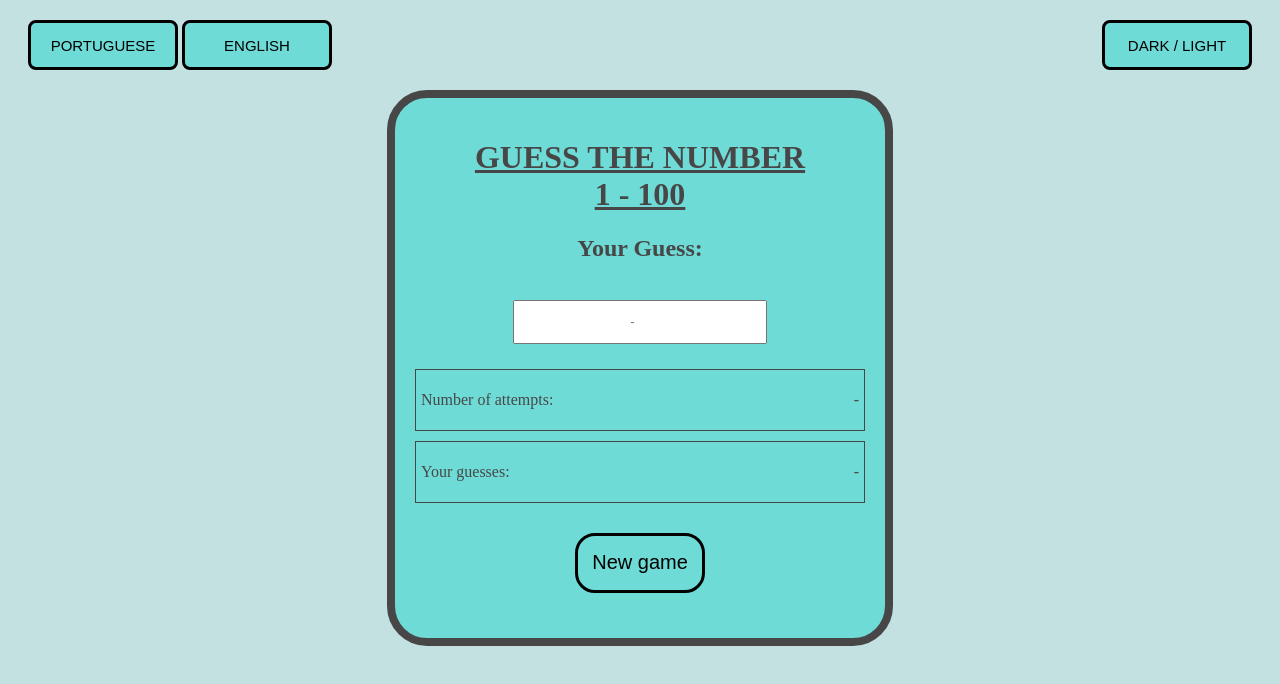
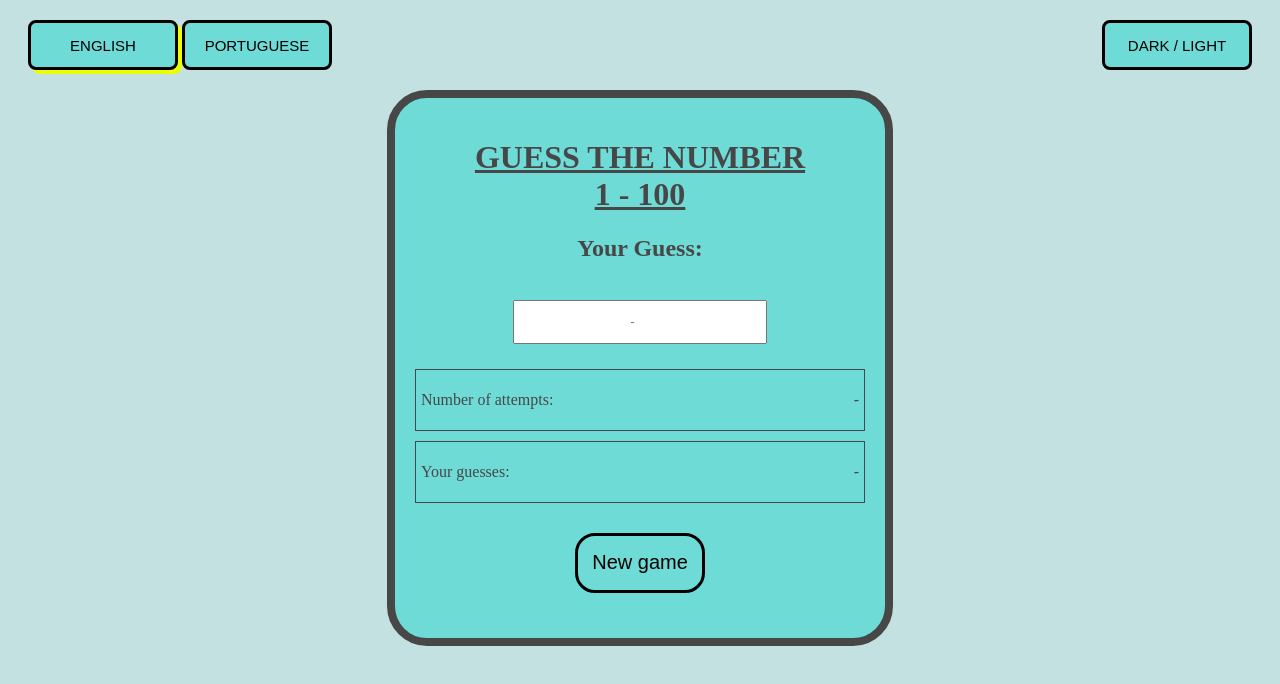
Before and after one commit to felipebignoto/Guess-the-number, a plain HTML site: page index.html in a window 1280 px wide. Both pictures are taken after a click on the button "ENGLISH". Drawn offline with Linux system fonts and the light colour scheme.

Commit message:
finalizado

```diff
--- a/index.html
+++ b/index.html
@@ -17,8 +17,8 @@
 
     <div class="options">
         <div class="language">
+            <button id="button" class="english" onclick="">English</button>
             <button id="button" class="portuguese" onclick="">Portuguese</button>
-            <button id="button" class="english" onclick="">English</button>
         </div>
 
         <div class="modo">
--- a/index.js
+++ b/index.js
@@ -59,6 +59,7 @@ function compareNumber() {
 function init() {
     document.getElementById("number").value = ""
     computerNumber = Math.floor(Math.random() * 100 + 1)
+    document.querySelector("#button").classList.toggle('underline')
 
 }
 
@@ -87,7 +88,7 @@ document
 
     })
 
-//Botão de modo de cor
+//Botão para idioma portugues
 document
     .querySelector(".portuguese")
     .addEventListener("click", function () {
@@ -109,8 +110,13 @@ document
             console.log(tip)
             document.getElementById("your-guess").innerHTML = "Seu número é alto!"
         }
+
+        document.querySelector(".portuguese").classList.add('underline')
+        document.querySelector(".english").classList.remove('underline')
+
+
     })
-
+//botao para idioma ingles
 document
     .querySelector(".english")
     .addEventListener("click", function () {
@@ -132,4 +138,7 @@ document
             console.log(tip)
             document.getElementById("your-guess").innerHTML = "Your number is too high!"
         }
+
+        document.querySelector(".portuguese").classList.remove('underline')
+        document.querySelector(".english").classList.add('underline')
     })
--- a/style.css
+++ b/style.css
@@ -86,6 +86,7 @@ h1{
     border: 3px solid black;
     border-radius: 20px;
     font-size: 20px;
+    cursor: pointer;
 
 }
 
@@ -119,6 +120,7 @@ h1{
     color: black;
     text-transform: uppercase;
     font-size: 15px;
+    cursor: pointer;
 }
 
 .options button:hover{
@@ -155,6 +157,10 @@ div.button button#submit.darkmode-newGame:hover{
     background-color: rgb(0, 0, 0);
 }
 
+.underline{
+   box-shadow: 4px 4px rgb(234, 255, 0);
+}
+
 @media(max-width: 516px){
     body{
         font-size: 70%;
```
